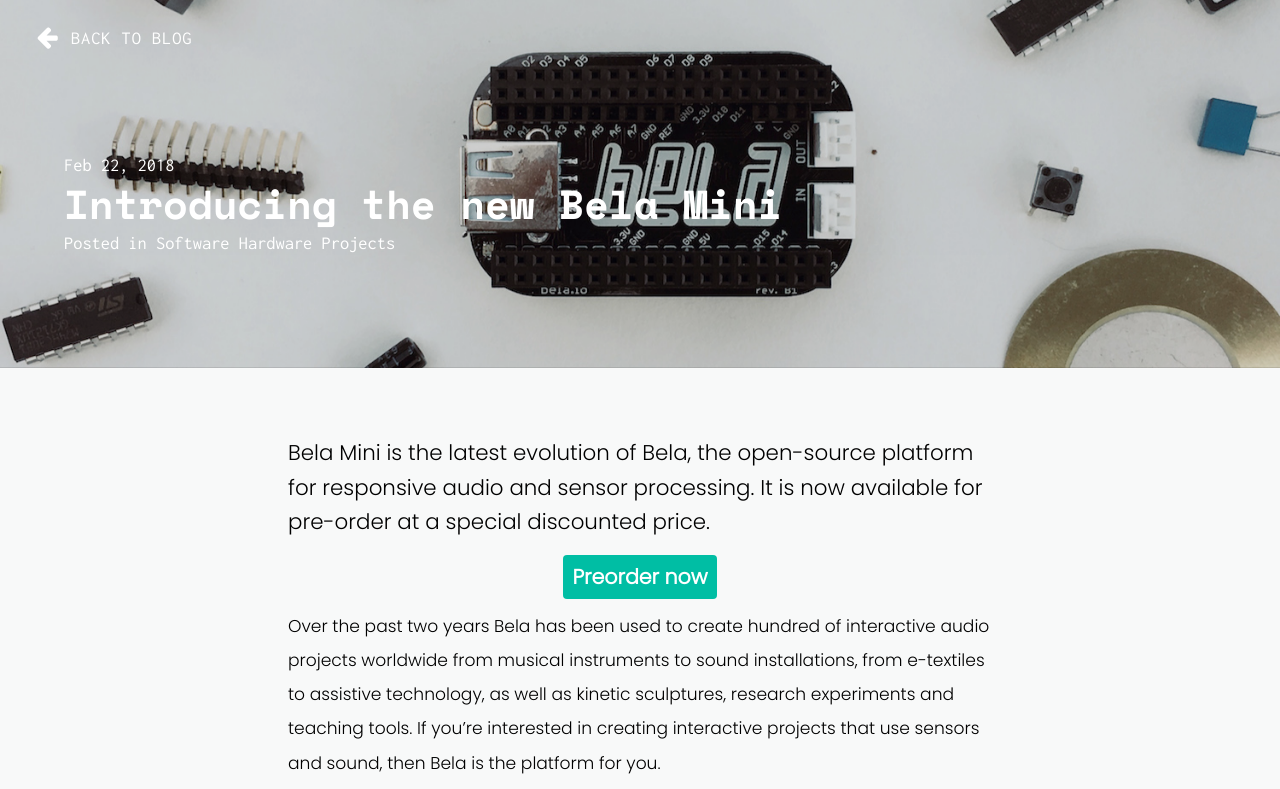
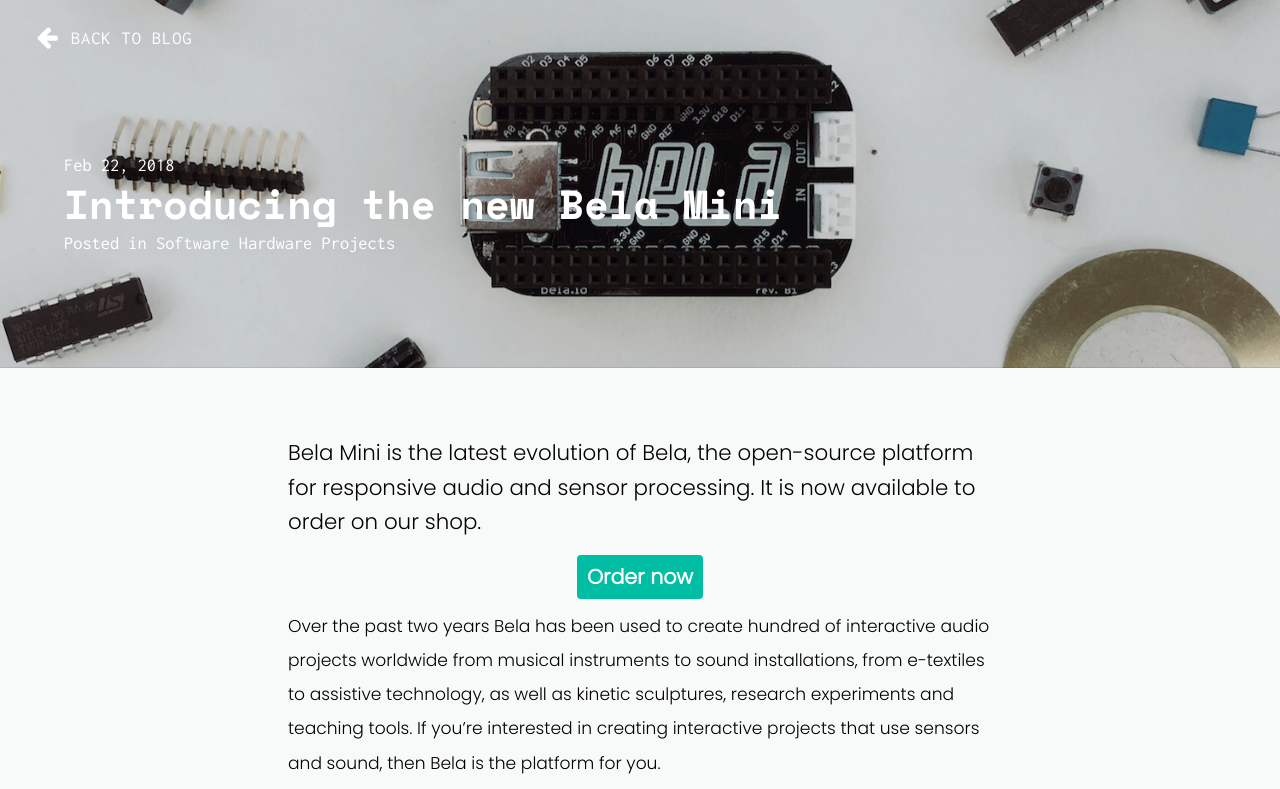
Before and after one commit to BelaPlatform/bela_newBlog, a Jekyll site: the page built from docs/_posts/2018-02-22-bela-mini-launch.markdown, in a window 1280 px wide and 900 px high, cut to the strip 0-789 px from the top of the window. Built offline with Jekyll 4.4.1, drawn with Linux system fonts in a browser that asks for light colours; nearby versions of some CDN libraries; some of the changed text lies outside the part shown.

Commit message:
Removed references to pre-order

```diff
--- a/docs/_posts/2018-02-22-bela-mini-launch.markdown
+++ b/docs/_posts/2018-02-22-bela-mini-launch.markdown
@@ -11,9 +11,9 @@
 author: bela
 ---
 
-Bela Mini is the latest evolution of Bela, the open-source platform for responsive audio and sensor processing. It is now available for pre-order at a special discounted price.
+Bela Mini is the latest evolution of Bela, the open-source platform for responsive audio and sensor processing. It is now available to order on our shop.
 
-<div style="text-align: center; margin-bottom: 10px;"><a href="https://shop.bela.io/bela-mini" name="Preorder Bela Mini now"><button name="button" style="font-size: larger; font-weight: bold; cursor: pointer; color: #ffffff; padding: 10px; background-color: #00bea4; border-radius: 4px; border: 4px #00bea4;">Preorder now</button></a></div>
+<div style="text-align: center; margin-bottom: 10px;"><a href="https://shop.bela.io/bela-mini" name="Order Bela Mini now"><button name="button" style="font-size: larger; font-weight: bold; cursor: pointer; color: #ffffff; padding: 10px; background-color: #00bea4; border-radius: 4px; border: 4px #00bea4;">Order now</button></a></div>
 
 Over the past two years Bela has been used to create hundred of interactive audio projects worldwide from musical instruments to sound installations, from e-textiles to assistive technology, as well as kinetic sculptures, research experiments and teaching tools. If you’re interested in creating interactive projects that use sensors and sound, then Bela is the platform for you.
 
@@ -32,7 +32,7 @@
 
 {% include single-image.html fileName="bela-mini-launch/blog_scale.jpg" %}
 
-<div style="text-align: center; margin-bottom: 10px;"><a href="https://shop.bela.io/bela-mini" name="Preorder Bela Mini now"><button name="button" style="font-size: larger; font-weight: bold; cursor: pointer; color: #ffffff; padding: 10px; background-color: #00bea4; border-radius: 4px; border: 4px #00bea4;">Preorder now</button></a></div>
+<div style="text-align: center; margin-bottom: 10px;"><a href="https://shop.bela.io/bela-mini" name="Order Bela Mini now"><button name="button" style="font-size: larger; font-weight: bold; cursor: pointer; color: #ffffff; padding: 10px; background-color: #00bea4; border-radius: 4px; border: 4px #00bea4;">Order now</button></a></div>
 
 ## Comparison of Bela Mini and the original Bela
 
```
